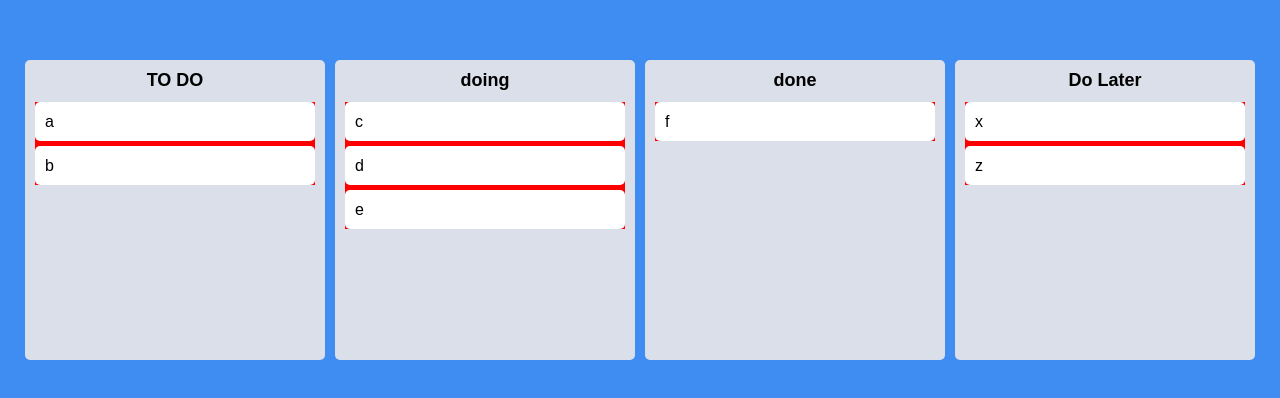
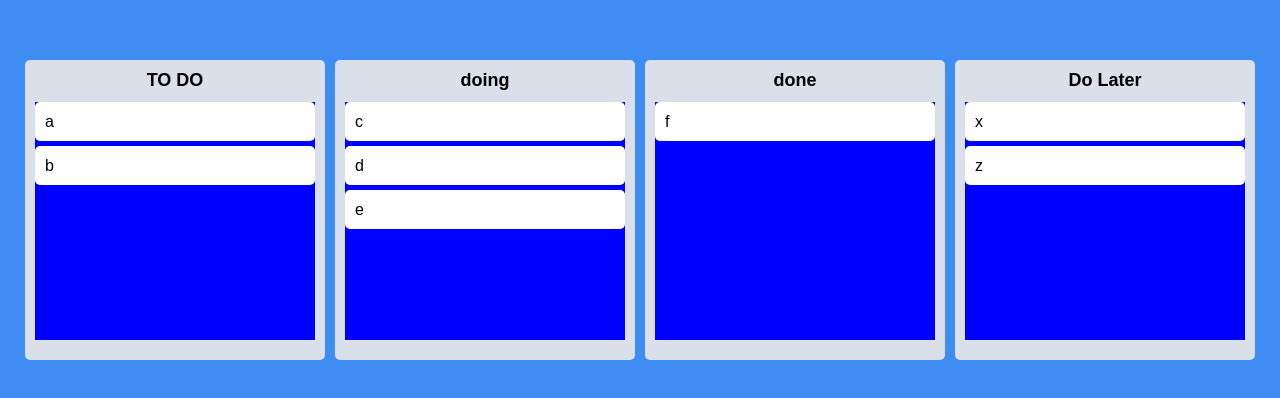
Before and after one commit to yeongminChae/React-Masterclass, a React (Create React App) app in the folder react-masterclass-TS/: page / in a window 1280 px wide. Shown: the part 190-588 px from the top of the page. Built offline with nearby package versions, Linux system fonts and the light colour scheme.

Commit message:
chapter 5 : Droppable Snapshot and fix the dragging error

```diff
--- a/react-masterclass-TS/src/Components/Board.tsx
+++ b/react-masterclass-TS/src/Components/Board.tsx
@@ -1,6 +1,16 @@
 import { Droppable } from "react-beautiful-dnd";
 import styled from "styled-components";
 import DragabbleCard from "./DragabbleCard";
+
+interface IBoardProps {
+  toDos: string[];
+  boardId: string;
+}
+
+interface IAreaProps {
+  isDraggingOver: boolean;
+  isDraggingFromThis: boolean;
+}
 
 const Wrapper = styled.div`
   width: 300px;
@@ -9,6 +19,8 @@ const Wrapper = styled.div`
   background-color: ${(props) => props.theme.boardColor};
   border-radius: 5px;
   min-height: 300px;
+  display: flex;
+  flex-direction: column;
 `;
 
 const Title = styled.h2`
@@ -18,19 +30,22 @@ const Title = styled.h2`
   font-size: 18px;
 `;
 
-interface IBoardProps {
-  toDos: string[];
-  boardId: string;
-}
+const Area = styled.div<IAreaProps>`
+  background-color: ${(props) =>
+    props.isDraggingOver ? "pink" : props.isDraggingFromThis ? "red" : "blue"};
+  flex-grow: 1;
+  transition: background-color 0.3s ease-in-out;
+`;
 
 function Board({ toDos, boardId }: IBoardProps) {
   return (
     <Wrapper>
       <Title>{boardId} </Title>
       <Droppable droppableId={boardId}>
-        {(magic) => (
-          <div
-            style={{ backgroundColor: "red" }}
+        {(magic, snapshot) => (
+          <Area
+            isDraggingOver={snapshot.isDraggingOver}
+            isDraggingFromThis={Boolean(snapshot.draggingFromThisWith)}
             ref={magic.innerRef}
             {...magic.droppableProps}
           >
@@ -38,7 +53,7 @@ function Board({ toDos, boardId }: IBoardProps) {
               <DragabbleCard key={toDo} index={index} toDo={toDo} />
             ))}
             {magic.placeholder}
-          </div>
+          </Area>
         )}
       </Droppable>
     </Wrapper>
```
